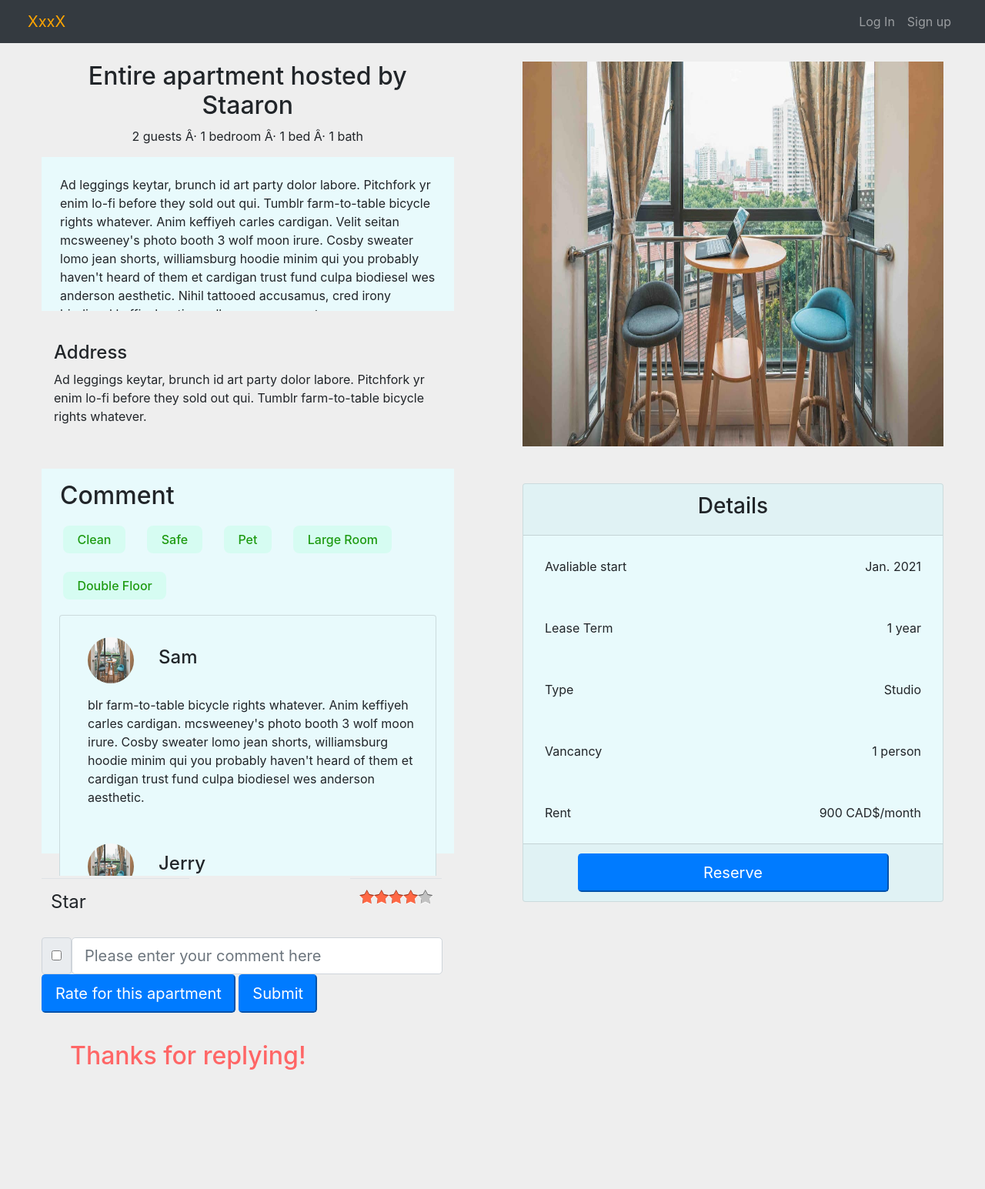
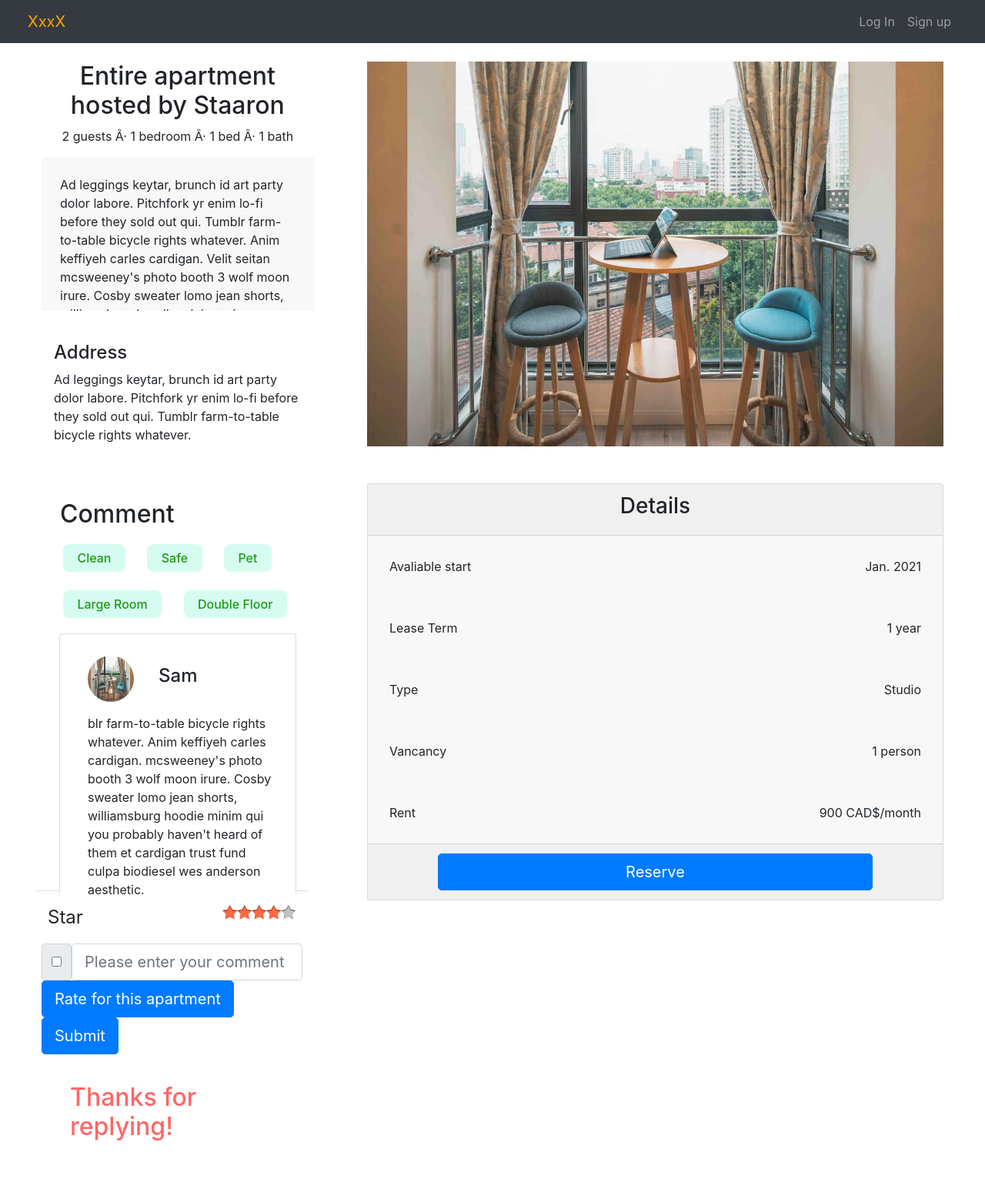
Before and after one commit to ece651-project/frontend, a website: page page/apt-info.html in a window 1280 px wide. Shown: the whole page at 77% size. Before the commit the page ends 1452 px from the top, so only its background shows below. Drawn offline with nearby package versions, Linux system fonts and the light colour scheme.

Commit message:
Fix style for apt-info & apt-list html

```diff
--- a/page/apt-info.html
+++ b/page/apt-info.html
@@ -18,7 +18,7 @@
 		<link href="../lib/css/bootstrap-datetimepicker.min.css" rel="stylesheet" media="screen">
 	</head>
 
-	<body ng-controller="info_ctrl" class="apt-back">
+	<body ng-controller="info_ctrl">
 		<nav class="navbar navbar-expand-md navbar-dark bg-dark">
 			<div class="navbar-header">
 				<a class="navbar-brand">XxxX</a>
@@ -39,7 +39,7 @@
 					<h2>Entire apartment hosted by Staaron</h2>
 					<p>2 guests · 1 bedroom · 1 bed · 1 bath</p>
 				</div>
-				<div style="width:90%;" class="container scrollbar-deep text-scrollbar p-4 m-4 backgroundcolor-blue">
+				<div style="width:90%;" class="container scrollbar-deep text-scrollbar p-4 m-4 bc-grey">
 					<p>Ad leggings keytar, brunch id art party dolor labore. Pitchfork yr enim lo-fi before they sold out
 						qui. Tumblr farm-to-table bicycle rights whatever. Anim keffiyeh carles cardigan. Velit seitan
 						mcsweeney's photo booth 3 wolf moon irure. Cosby sweater lomo jean shorts, williamsburg hoodie minim
@@ -60,7 +60,7 @@
 						qui. Tumblr farm-to-table bicycle rights whatever. </p>
 				</div>
 
-				<div style="height:500px;width:90%;" class="container m-4 p-2 backgroundcolor-blue">
+				<div style="height:500px;width:90%;" class="container m-4 p-2">
 					<h2 class="mt-2 ml-3">Comment</h2>
 					<div class="m-2">
 						<button id="rate1" type="button" class="tip0">
@@ -80,7 +80,7 @@
 						</button>
 					</div>
 					<div style="height:70%;" class="container scrollbar-deep text-scrollbar">
-						<div class="card backgroundcolor-blue">
+						<div class="card">
 							<div class="card-body ">
 								<div class="d-flex flex-row ml-2 mb-2 align-items-center">
 									<div region="west" class="west" style="width: 100px;"><img
@@ -136,16 +136,11 @@
 					</div>
 				</div>
 
-				<div style="width:90%;" id="ratesystem" class="container m-3 p-2">
-					<table class="table table-hover">
-						<tbody id=table_show>
-							<tr>
-								<td style="font-size:x-large">Star </td>
-								<td class="float-right"><input id="rate_star1" type="number" class="rating1" data-caption=""
-										value="4" data-min="1" data-max="5" /></td>
-							</tr>
-						</tbody>
-					</table>
+				<div style="width:90%;" id="ratesystem" class="container m-3 p-2 border-top">
+					<div class="d-flex justify-content-between p-2">
+						<Label style="font-size: x-large;">Star</Label>
+						<input id="rate_star1" type="number" class="rating1" data-caption="" value="4" data-min="1" data-max="5"/>
+					</div>
 					<form id="comment1">
 						<div class="input-group-lg input-group-prepend ">
 							<div class="input-group-text">
@@ -154,10 +149,10 @@
 							<input type="text" class="form-control" placeholder="Please enter your comment here">
 						</div>
 					</form>
-					<button id="rate1" type="button" class="btn-primary btn-lg">
+					<button id="rate1" type="button" class="btn btn-primary btn-lg">
 						Rate for this apartment
 					</button>
-					<button id="rate2" type="button" class="btn-primary btn-lg">
+					<button id="rate2" type="button" class="btn btn-primary btn-lg">
 						Submit
 					</button>
 					<h2 style="color:#f66;margin:37px" id="thanks">
@@ -167,13 +162,13 @@
 			</div>
 
 			<div class="container-fluid">
-				<div>
+				<div class="text-center">
 					<a href="javascript:void(0)">
-						<img style="height: 500px; width:92%" alt="图片一" src="../src/4.jpg" class="m-4 img-rounded" ng-click="show_picture(1)">
+						<img style="max-height: 500px;" alt="图片一" src="../src/4.jpg" class="m-4 img-rounded" ng-click="show_picture(1)">
 					</a>
 				</div>
 
-				<div class="card text-center m-4 backgroundcolor-blue">
+				<div class="card text-center m-4 bc-grey">
 					<div class="card-header">
 						<h3>Details</h3>
 					</div>
@@ -222,7 +217,7 @@
 
 					<div class="card-footer">
 						<div class="align-content-center ">
-							<button style="width:80%;" type="button" ng-click="show_picture(5)" class="btn-primary btn-lg">
+							<button style="width:80%;" type="button" ng-click="show_picture(5)" class="btn btn-primary btn-lg">
 								Reserve
 							</button>
 						</div>
```
Also changed, not shown: lib/css/apt-info-useless.css (+0 -13 lines), page/apt-list.html (+6 -6 lines), lib/css/style.css.
